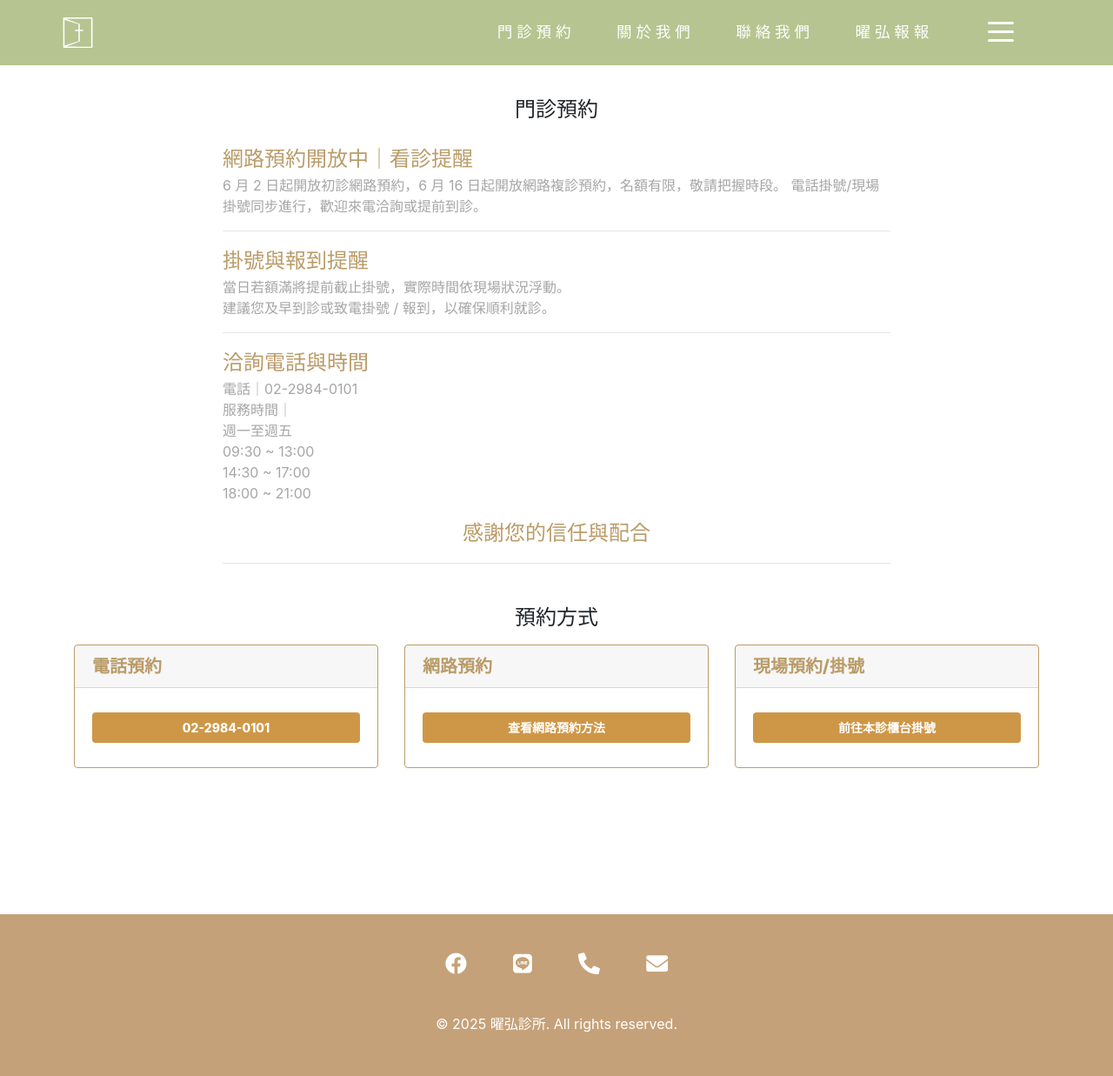
After one commit to ThomasTseng2005/yaohung-medical, a Flask app: page /appointment in a window 1280 px wide. The commit adds this page. Shown: the whole page at 87% size. Run offline with Flask 3, Linux system fonts and the light colour scheme; some libraries are stand-ins or nearby versions.

Commit message:
feat: 新增門診預約與網路預約

```diff
--- a/app.py
+++ b/app.py
@@ -27,6 +27,14 @@ def about():
 @app.route('/equipment')
 def equipment():
     return render_template("equipment.html", title="", navbar="green", footer="3rem", footer_two="3rem")
+
+@app.route('/appointment')
+def appointment():
+    return render_template("appointment.html", title="", navbar="green", footer="7.5rem", footer_two="7.5rem")
+
+@app.route('/online-appointment')
+def online_appointment():
+    return render_template("online-appointment.html", title="", navbar="green", footer="7.5rem", footer_two="7.5rem")
 
 @app.route('/events')
 def events():
--- a/static/script1.js
+++ b/static/script1.js
@@ -28,6 +28,8 @@ function burgerClick() {
       'hiddenLinkFadeIn 0.5s ease forwards 0.7s';
     document.getElementById('hid-link-seven').style.animation =
       'hiddenLinkFadeIn 0.5s ease forwards 0.8s';
+    document.getElementById('hid-link-eight').style.animation =
+      'hiddenLinkFadeIn 0.5s ease forwards 0.9s';
     document.getElementById('nav-link-one').style.display = 'none';
     document.getElementById('nav-link-two').style.display = 'none';
     document.getElementById('nav-link-three').style.display = 'none';
@@ -55,7 +57,7 @@ function burgerClick() {
     document.getElementById('hid-link-five').style.animation = '';
     document.getElementById('hid-link-six').style.animation = '';
     document.getElementById('hid-link-seven').style.animation = '';
-    document.getElementById('hid-link-seven').style.animation = '';
+    document.getElementById('hid-link-eight').style.animation = '';
     setTimeout(function () {
       try {
         document.getElementById('mainNavbar').style.background = '';
--- a/static/script2.js
+++ b/static/script2.js
@@ -28,6 +28,8 @@ function burgerClick() {
       'hiddenLinkFadeIn 0.5s ease forwards 0.7s';
     document.getElementById('hid-link-seven').style.animation =
       'hiddenLinkFadeIn 0.5s ease forwards 0.8s';
+    document.getElementById('hid-link-eight').style.animation =
+      'hiddenLinkFadeIn 0.5s ease forwards 0.9s';
     document.getElementById('nav-link-one').style.display = 'none';
     document.getElementById('nav-link-two').style.display = 'none';
     document.getElementById('nav-link-three').style.display = 'none';
@@ -54,6 +56,8 @@ function burgerClick() {
     document.getElementById('hid-link-four').style.animation = '';
     document.getElementById('hid-link-five').style.animation = '';
     document.getElementById('hid-link-six').style.animation = '';
+    document.getElementById('hid-link-seven').style.animation = '';
+    document.getElementById('hid-link-eight').style.animation = '';
     setTimeout(function () {
       try {
         document.getElementById('mainNavbar').style.background = '#B5B682';
@@ -144,18 +148,36 @@ function enableScroll() {
 function appointmentClick(event) {
   event.preventDefault(); // 防止預設的連結行為
   const userAgent = window.navigator.userAgent;
+
   const text =
-    '若有就醫、檢查等需求請來電02-29840101洽詢，受理時間為開診時間：週一至週五 9:00～12:30，14:00～16:30，17:30～20:30\n \n ＊初診僅受理現場掛號，請及早來診，歡迎來電洽詢。\n ＊當診滿額即會截止掛號，時間浮動，請盡早到診或來電掛號/報到。\n \n 電話：02-2984-0101\n \n 地址：新北市三重區重新路三段107號1樓';
+    '若有就醫、檢查等需求請來電02-29840101洽詢，受理時間為開診時間：週一至週五 9:00～12:30，14:00～16:30，17:30～20:30\n \n ＊初診僅受理現場掛號，請及早來診，歡迎來電洽詢。\n ＊當診滿額即會截止掛號，時間浮動，請盡早到診或來電掛號/報到。\n \n 電話：02-2984-0101\n \n 地址：新北市三重區重新路三段107號1樓\n \n 按下確認播打電話掛號';
 
   // 行動裝置
   if (/Mobi|Android/i.test(userAgent)) {
     if (confirm(text) == true) {
-      window.location.href = event.currentTarget.href;
+      window.location.href = 'tel:+886229840101';
     } else {
       return;
     }
   } else {
     // 電腦版
-    alert(text);
+    // alert(text);
   }
 }
+function openClinicMap() {
+  const clinicAddress = '三重曜弘診所'; // <-- 你的診所地址
+  const encodedAddress = encodeURIComponent(clinicAddress);
+  const isMobile = /iPhone|iPad|iPod|Android/i.test(navigator.userAgent);
+
+  if (isMobile) {
+    // 手機開啟 Google Maps App
+    window.location.href = `geo:0,0?q=${encodedAddress}`;
+  } else {
+    // 桌機開啟 Google Maps 網頁（新分頁）
+    window.open(`https://www.google.com/maps?q=${encodedAddress}`, '_blank');
+  }
+}
+
+function onlineAppointmentClick() {
+  window.location.href = '/online-appointment';
+}
--- a/static/style.css
+++ b/static/style.css
@@ -609,6 +609,136 @@ body {
   color: white;
 }
 
+/* Appointment */
+
+.appointment-header {
+  /* height: 10vh; */
+  margin-top: 7rem;
+  width: 100%;
+  display: flex;
+  justify-content: center;
+  align-items: center;
+}
+
+.appointment-h1 {
+  font-weight: 500;
+  font-size: 24px;
+}
+
+.appointment-body {
+  padding: 0 20vw;
+  /* margin-top: 5rem;
+  margin-bottom: 4.5rem; */
+}
+.appointment-card-box .card {
+  border: 1px solid #ba9c69;
+}
+
+.appointment-card-box .card-header {
+  color: #ba9c69 !important;
+  font-weight: 800 !important;
+}
+
+.appointment-p,
+.appointment-p ol {
+  font-size: 16px;
+  color: #a6a6a6 !important;
+}
+
+.appointment-p-title {
+  font-weight: 500;
+  font-size: 24px;
+  color: #ba9c69;
+}
+
+.appointment-body p {
+  font-size: 16px;
+  /* line-height: 4rem; */
+  /* font-weight: 200; */
+}
+
+.appointment-button {
+  font-size: 14px;
+  font-weight: 800;
+  color: white !important;
+  background-color: #ce9747 !important;
+}
+
+/* 外框線 */
+.appointment-border {
+  border: 1px solid #ce9747;
+}
+.appointment-grid {
+  border: 1px solid #ce9747;
+  border-radius: 0.5rem;
+  overflow: hidden;
+}
+
+.appointment-cell {
+  border-bottom: 1px solid #ce9747;
+  border-right: 1px solid #ce9747;
+  text-align: center;
+}
+
+.appointment-row-box {
+  border: 1px solid #ce9747;
+  border-radius: 4px;
+  overflow: hidden;
+}
+
+/* 每格 cell，控制分隔線避免重疊 */
+.appointment-row-box .cell {
+  border-bottom: 1px solid #ce9747;
+  padding: 1rem;
+}
+
+/* 左右中間格子額外加左右邊框，避免邊框加粗 */
+.appointment-row-box .cell.border-x {
+  border-left: 1px solid #ce9747;
+  border-right: 1px solid #ce9747;
+}
+
+/* 最後一行去掉底部邊框 */
+.appointment-row-box .row:last-child .cell {
+  border-bottom: none;
+}
+
+/* 按鈕樣式 */
+.appointment-button {
+  color: white !important;
+  background-color: #ce9747 !important;
+  white-space: normal; /* 按鈕文字可換行 */
+}
+
+/* .appointment-row-box {
+  border-color: #ce9747 !important;
+  border-style: solid;
+  border-width: 1px;
+  border-radius: 4px;
+}
+.appointment-row-box .row .col-md-4 .appointment-p {
+  margin-top: 16px;
+  font-size: 16px !important;
+}
+.appointment-border-cell {
+  border-left: 1px solid #c58c3a;
+  border-right: 1px solid #c58c3a;
+}
+.appointment-border-bottom {
+  border-bottom: 1px solid #c58c3a;
+} */
+
+.appointment-image {
+  padding: 0 8rem;
+  margin-bottom: 4rem;
+}
+
+.appointment-image img {
+  width: 100%;
+  object-fit: contain;
+  border-radius: 10px;
+}
+
 /* Calendar */
 
 #calendar {
@@ -1164,6 +1294,17 @@ textarea:focus {
   .about-header {
     height: 35vh;
   }
+  .appointment-body {
+    padding: 0 5vw;
+  }
+  .appointment-row-box .row {
+    display: flex;
+    flex-wrap: wrap;
+  }
+  .appointment-row-box .row .col-md-4 {
+    flex: 0 0 100%;
+    max-width: 100%;
+  }
   .logo-container {
     display: grid;
     grid-template-columns: 1fr;
--- /dev/null
+++ b/templates/appointment.html
@@ -0,0 +1,158 @@
+{% extends "layout.html" %} {% block content %}
+
+<script
+  type="text/javascript"
+  src="{{ url_for('static', filename='script2.js') }}"
+></script>
+<div class="appointment-header mb-3">
+  <h1 class="appointment-h1">門診預約</h1>
+</div>
+<section>
+  <div class="appointment-body">
+    <p class="appointment-p">
+      <span class="appointment-p-title">網路預約開放中｜看診提醒</span>
+      <br />
+      6 月 2 日起開放初診網路預約，6 月 16
+      日起開放網路複診預約，名額有限，敬請把握時段。
+      電話掛號/現場掛號同步進行，歡迎來電洽詢或提前到診。
+    </p>
+    <hr />
+    <p class="appointment-p">
+      <span class="appointment-p-title">掛號與報到提醒</span>
+      <br />
+      當日若額滿將提前截止掛號，實際時間依現場狀況浮動。
+      <br />
+      建議您及早到診或致電掛號 / 報到，以確保順利就診。
+    </p>
+    <hr />
+    <p class="appointment-p">
+      <span class="appointment-p-title">洽詢電話與時間</span>
+      <br />
+      電話｜02-2984-0101
+      <br />
+      服務時間｜<br />
+      週一至週五<br />
+      09:30 ~ 13:00<br />
+      14:30 ~ 17:00<br />
+      18:00 ~ 21:00
+    </p>
+    <p class="appointment-p text-center">
+      <span class="appointment-p-title">感謝您的信任與配合</span>
+    </p>
+    <hr />
+  </div>
+</section>
+<section>
+  <div class="mt-5 mb-3">
+    <h1 class="appointment-h1 text-center">預約方式</h1>
+  </div>
+  <div class="container appointment-card-box">
+    <div class="row">
+      <div class="col-12 mb-5 col-md-4">
+        <div class="card">
+          <h5 class="card-header">電話預約</h5>
+          <div class="card-body">
+            <p class="card-text py-2">
+              <button
+                class="btn btn-block appointment-button"
+                onclick="return appointmentClick(event);"
+              >
+                02-2984-0101
+              </button>
+            </p>
+          </div>
+        </div>
+      </div>
+      <div class="col-12 mb-5 col-md-4">
+        <div class="card">
+          <h5 class="card-header">網路預約</h5>
+          <div class="card-body">
+            <p class="card-text py-2">
+              <button
+                class="btn btn-block appointment-button"
+                onclick="onlineAppointmentClick()"
+              >
+                查看網路預約方法
+              </button>
+            </p>
+          </div>
+        </div>
+      </div>
+      <div class="col-12 mb-5 col-md-4">
+        <div class="card">
+          <h5 class="card-header">現場預約/掛號</h5>
+          <div class="card-body">
+            <p class="card-text py-2">
+              <button
+                class="btn btn-block appointment-button"
+                onclick="openClinicMap()"
+              >
+                前往本診櫃台掛號
+              </button>
+            </p>
+          </div>
+        </div>
+      </div>
+    </div>
+  </div>
+  <!-- <div class="container">
+    <div class="row appointment-border rounded">
+      <div
+        class="col-12 col-md-4 order-1 order-md-1 text-center appointment-border py-4"
+      >
+        <div class="appointment-p"><b>電話預約</b></div>
+      </div>
+      <div
+        class="col-12 col-md-4 order-3 order-md-2 text-center appointment-border py-4"
+      >
+        <div class="appointment-p"><b>網路預約</b></div>
+      </div>
+      <div
+        class="col-12 col-md-4 order-5 order-md-3 text-center appointment-border py-4"
+      >
+        <div class="appointment-p"><b>現場預約/掛號</b></div>
+      </div>
+      <div
+        class="col-12 col-md-4 order-2 order-md-4 text-center appointment-border py-4"
+      >
+        <button class="btn appointment-button">02-2984-0101</button>
+      </div>
+      <div
+        class="col-12 col-md-4 order-4 order-md-5 text-center appointment-border py-4"
+      >
+        <button class="btn appointment-button">查看網路預約方法</button>
+      </div>
+      <div
+        class="col-12 col-md-4 order-6 order-md-6 text-center appointment-border py-4"
+      >
+        <button class="btn appointment-button">前往本診櫃台掛號</button>
+      </div>
+    </div>
+  </div>
+  <br />
+  <div class="container appointment-row-box">
+    <div class="row no-gutters">
+      <div class="col-12 col-md-4 order-1 order-md-1 cell text-center">
+        <p class="appointment-p"><b>電話預約</b></p>
+      </div>
+      <div class="col-12 col-md-4 order-3 order-md-2 cell border-x text-center">
+        <p class="appointment-p"><b>網路預約</b></p>
+      </div>
+      <div class="col-12 col-md-4 order-5 order-md-3 cell text-center">
+        <p class="appointment-p"><b>現場預約/掛號</b></p>
+      </div>
+    </div>
+    <div class="row no-gutters">
+      <div class="col-12 col-md-4 order-2 order-md-4 cell text-center">
+        <button class="btn appointment-button">02-2984-0101</button>
+      </div>
+      <div class="col-12 col-md-4 order-4 order-md-5 cell border-x text-center">
+        <button class="btn appointment-button">查看網路預約方法</button>
+      </div>
+      <div class="col-12 col-md-4 order-6 order-md-6 cell text-center">
+        <button class="btn appointment-button">前往本診櫃台掛號</button>
+      </div>
+    </div>
+  </div> -->
+</section>
+{% endblock %}
--- a/templates/layout.html
+++ b/templates/layout.html
@@ -328,12 +328,13 @@
       </a>
       <ul class="center nav-links">
         <li id="nav-link-one">
-          <a
+          <!-- <a
             class="nav-links-hide"
             href="tel:+886 22984-0101"
             onclick="return appointmentClick(event);"
             >門診預約</a
-          >
+          > -->
+          <a class="nav-links-hide" href="/appointment">門診預約</a>
         </li>
         <li id="nav-link-two">
           <a class="nav-links-hide" href="/about">關於我們</a>
@@ -416,10 +417,13 @@
       </a>
       <ul class="center nav-links">
         <li id="nav-link-one">
-          <a
+          <!-- <a
             class="nav-links-hide scrolled-links"
             href="tel:+886 22984-0101"
             onclick="return appointmentClick(event);"
+            >門診預約</a
+          > -->
+          <a class="nav-links-hide scrolled-links" href="/appointment"
             >門診預約</a
           >
         </li>
@@ -452,21 +456,26 @@
           <a id="hid-link-two" class="hid-link" href="/about">關於我們</a>
         </li>
         <li>
-          <a id="hid-link-three" class="hid-link" href="/events">看診進度</a>
+          <a id="hid-link-three" class="hid-link" href="/appointment"
+            >門診預約</a
+          >
         </li>
         <li>
-          <a id="hid-link-four" class="hid-link" href="/environment"
+          <a id="hid-link-four" class="hid-link" href="/events">看診進度</a>
+        </li>
+        <li>
+          <a id="hid-link-five" class="hid-link" href="/environment"
             >溫馨環境</a
           >
         </li>
         <li>
-          <a id="hid-link-five" class="hid-link" href="/equipment">專業設備</a>
+          <a id="hid-link-six" class="hid-link" href="/equipment">專業設備</a>
         </li>
         <li>
-          <a id="hid-link-six" class="hid-link" href="/articles">曜弘報報</a>
+          <a id="hid-link-seven" class="hid-link" href="/articles">曜弘報報</a>
         </li>
         <li>
-          <a id="hid-link-seven" class="hid-link" href="/contact">聯絡我們</a>
+          <a id="hid-link-eight" class="hid-link" href="/contact">聯絡我們</a>
         </li>
       </ul>
     </div>
```
Also changed, not shown: templates/events.html (+10 -3 lines), templates/online-appointment.html (added, +89 -0 lines).
